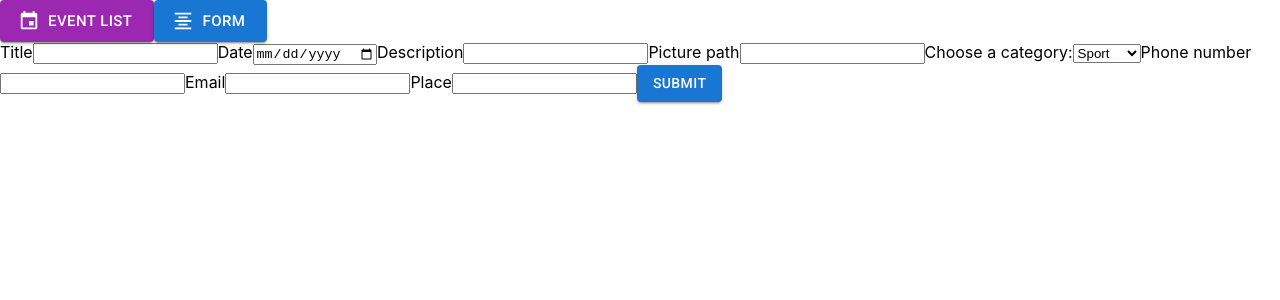
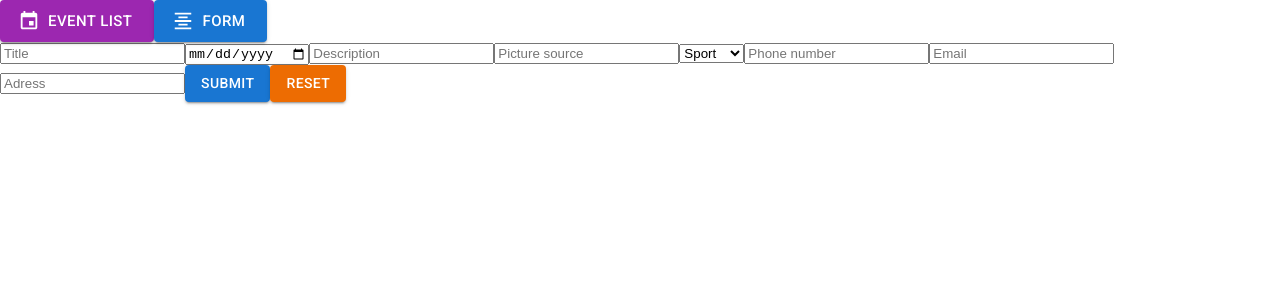
Before and after one commit to tsmolarczyk/your-event, a React (Create React App) app: page /form in a window 1280 px wide. Shown: the top 300 px of the page. Built offline with nearby package versions, Linux system fonts and the light colour scheme.

Commit message:
AddEventForm component added, form structure done, Yup added

```diff
--- a/data/db.json
+++ b/data/db.json
@@ -23,7 +23,7 @@
       "place": "string"
     }
   ],
-  "type": [
+  "config": [
     {
       "id": 1,
       "question": "Give us type the event",
--- a/package.json
+++ b/package.json
@@ -19,8 +19,10 @@
     "react-dom": "^18.1.0",
     "react-router-dom": "^6.3.0",
     "react-scripts": "5.0.1",
+    "react-select": "^5.3.2",
     "typescript": "^4.7.3",
-    "web-vitals": "^2.1.4"
+    "web-vitals": "^2.1.4",
+    "yup": "^0.32.11"
   },
   "scripts": {
     "start": "react-scripts start",
--- a/src/pages/AddEventForm.tsx
+++ b/src/pages/AddEventForm.tsx
@@ -1,50 +1,158 @@
 import Button from '@mui/material/Button';
-import { useFormik } from 'formik';
+import { InputLabel } from '@mui/material';
+import * as Yup from 'yup';
+
+import {
+  Formik,
+  FormikHelpers,
+  FormikProps,
+  Form,
+  Field,
+  FieldProps,
+  useFormik,
+} from 'formik';
+
+interface MyFormValues {
+  title: string;
+  date: string;
+  description: string;
+  picture: string;
+  category: string;
+  phone: string;
+  email: string;
+  place: string;
+}
 
 const AddEventForm = () => {
-  // const formik = useFormik({
-  //   initialValues,
-  // });
+  const formik: FormikProps<MyFormValues> = useFormik<MyFormValues>({
+    initialValues: {
+      title: '',
+      date: '',
+      description: '',
+      picture: '',
+      category: 'sport',
+      phone: '',
+      email: '',
+      place: '',
+    },
+    // validationSchema: Yup.object({
+    //   email: Yup.string()
+    //     .email('lol')
+    //     .max(15, 'Must be 15 or less characters')
+    //     .required('Required'),
+    // }),
+    onSubmit: (values) => {
+      console.log(values);
+    },
+  });
+
   return (
-    <form>
-      <label htmlFor='title'>Title</label>
-      <input type='text' id='title' name='title' />
+    <div>
+      <Formik
+        initialValues={formik.initialValues}
+        onSubmit={(values, actions) => {
+          console.log({ values, actions });
+        }}
+      >
+        {({ errors, touched, isValidating, resetForm }) => (
+          <Form onSubmit={formik.handleSubmit}>
+            <Field
+              type='text'
+              id='title'
+              name='title'
+              placeholder='Title'
+              onChange={formik.handleChange}
+              value={formik.values.title}
+            />
+            <Field
+              type='date'
+              id='date'
+              name='date'
+              placeholder='Date of the event'
+              onChange={formik.handleChange}
+              value={formik.values.date}
+            />
+            <Field
+              type='text'
+              id='description'
+              name='description'
+              placeholder='Description'
+              onChange={formik.handleChange}
+              value={formik.values.description}
+            />
 
-      <label htmlFor='date'>Date</label>
-      <input type='date' id='date' name='date' />
+            <Field
+              type='text'
+              id='picture'
+              name='picture'
+              placeholder='Picture source'
+              onChange={formik.handleChange}
+              value={formik.values.picture}
+            />
 
-      <label htmlFor='description'>Description</label>
-      <input type='text' id='description' name='description' />
+            <Field
+              as='select'
+              name='category'
+              value={formik.values.category}
+              onChange={formik.handleChange}
+            >
+              <option value='sport'>Sport</option>
+              <option value='culture'>Culture</option>
+              <option value='health'>Health</option>
+            </Field>
 
-      <label htmlFor='picture'>Picture path</label>
-      <input type='text' id='picture' name='picture' />
+            <Field
+              type='text'
+              id='phone'
+              name='phone'
+              placeholder='Phone number'
+              onChange={formik.handleChange}
+              value={formik.values.phone}
+            />
 
-      <label htmlFor='category'>Choose a category:</label>
-      <select id='category' name='category'>
-        <option value='sport'>Sport</option>
-        <option value='culture'>Cultural</option>
-        <option value='health'>Health</option>
-      </select>
+            <Field
+              type='email'
+              id='email'
+              name='email'
+              placeholder='Email'
+              onChange={formik.handleChange}
+              value={formik.values.email}
+            />
+            {formik.errors.email && formik.touched.email ? (
+              <p>{formik.errors.email}</p>
+            ) : null}
+            {/* {errors.email && touched.email && <div>{errors.email}</div>} */}
 
-      <label htmlFor='number'>Phone number</label>
-      <input type='tel' id='number' name='number' />
+            <Field
+              type='text'
+              id='place'
+              name='place'
+              placeholder='Adress'
+              onChange={formik.handleChange}
+              value={formik.values.place}
+            />
 
-      <label htmlFor='email'>Email</label>
-      <input type='email' id='email' name='email' />
+            <Button
+              variant='contained'
+              type='submit'
+              onClick={formik.handleReset}
+            >
+              Submit
+            </Button>
 
-      <label htmlFor='place'>Place</label>
-      <input type='text' id='place' name='place' />
-
-      <Button variant='contained'>Submit</Button>
-    </form>
+            <Button
+              color='warning'
+              variant='contained'
+              type='reset'
+              onClick={formik.handleReset}
+            >
+              Reset
+            </Button>
+          </Form>
+        )}
+      </Formik>
+    </div>
   );
 };
 
 export { AddEventForm };
-
-// id: number;
-
-// categories: string;
-// phone: string;
-// email: string;
-// place: string;
--- a/src/pages/EventsList.tsx
+++ b/src/pages/EventsList.tsx
@@ -62,7 +62,12 @@ const EventsList = () => {
       <Typography variant='h2'>Events list</Typography>
 
       {events.map((event: Event) => (
-        <EventComponent id={event.id} title={event.title} place={event.place} />
+        <EventComponent
+          key={event.id}
+          id={event.id}
+          title={event.title}
+          place={event.place}
+        />
       ))}
       <Button
         onClick={handleAddEventClick}
```
Also changed, not shown: 1 other file (tests, documents, lock files or other folders).
